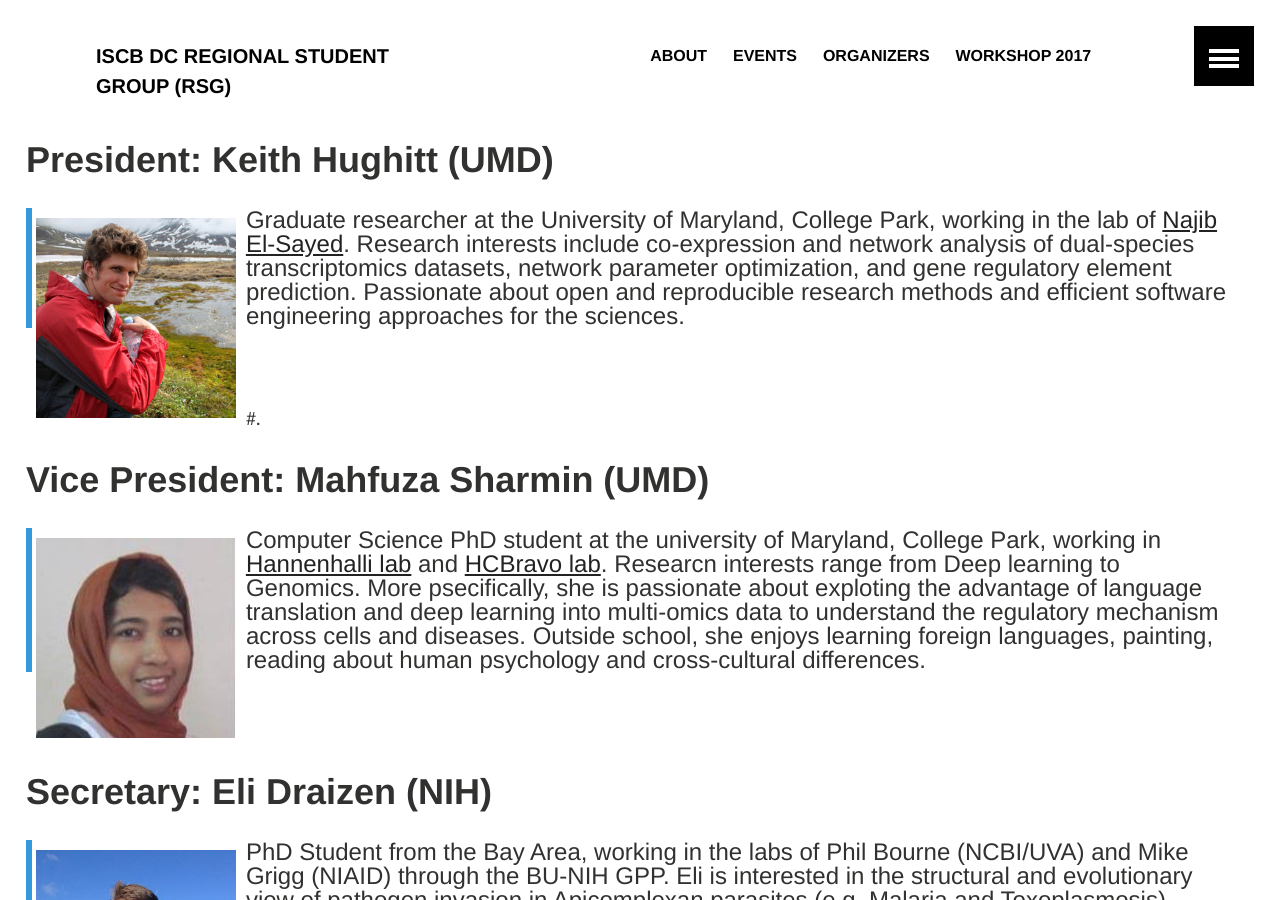
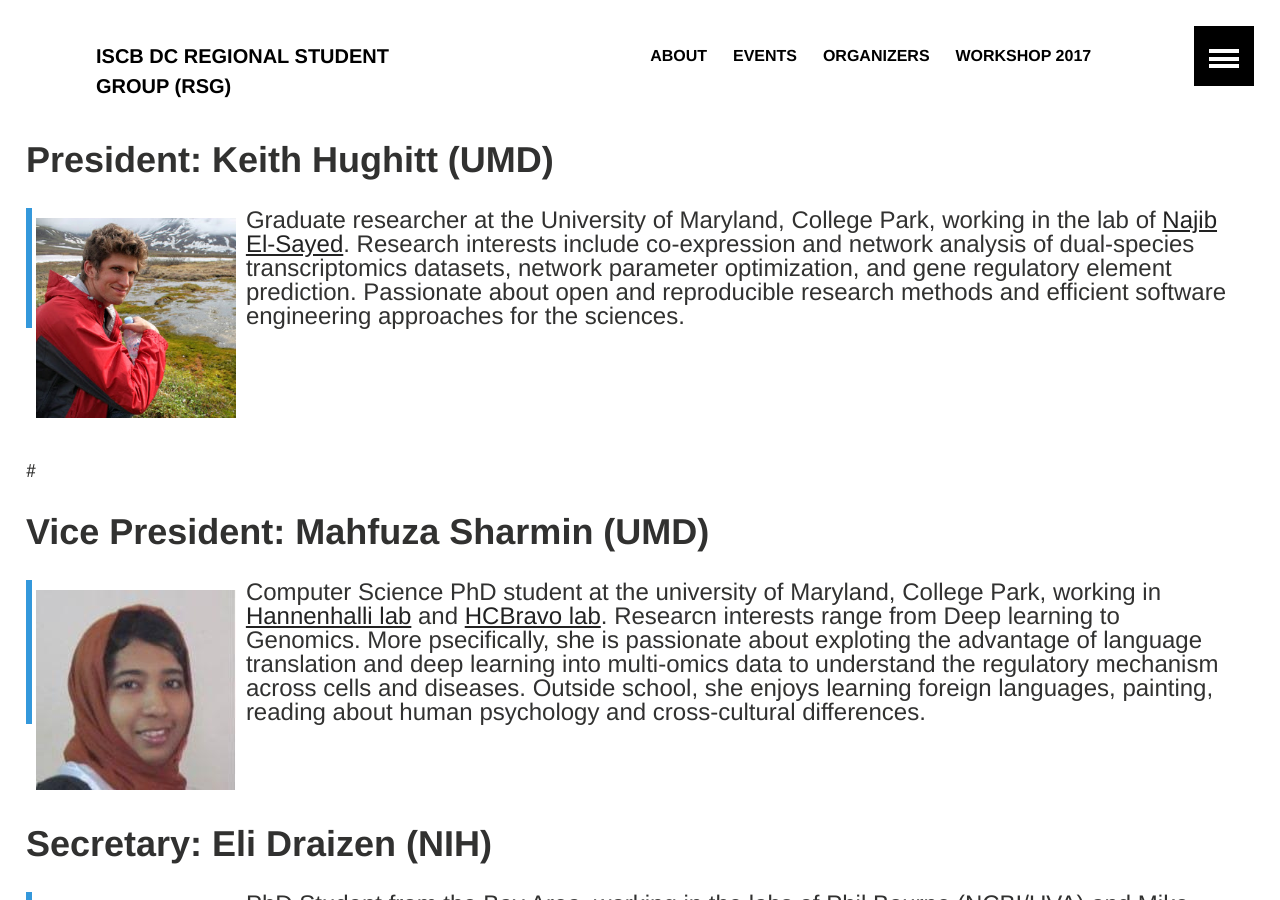
Before and after one commit to iscb-dc-rsg/iscb-dc-rsg.github.io, a Jekyll site: the page built from _pages/organizers.md, in a window 1280 px wide and 900 px high. Built offline with Jekyll 4.4.1, drawn with Linux system fonts in a browser that asks for light colours; our own code applies the rules of GitHub Pages for plain Markdown files.

Commit message:
Update organizers.md

```diff
--- a/_pages/organizers.md
+++ b/_pages/organizers.md
@@ -12,9 +12,10 @@ output: html_document
 > Graduate researcher at the University of Maryland, College Park, working in the lab of [Najib El-Sayed](http://www.najibelsayed.org/research.aspx). Research interests include co-expression and network analysis of dual-species transcriptomics datasets, network parameter optimization, and gene regulatory element prediction. Passionate about open and reproducible research methods and efficient software engineering approaches for the sciences.
 
 &nbsp;
+
 &nbsp;
 
-#.
+#
 # Vice President: Mahfuza Sharmin (UMD)
 
 ![Mahfuza Sharmin](../images/organizers/sharmin.jpg){: .organizer-image .float-left }
@@ -31,6 +32,8 @@ output: html_document
 
 > PhD Student from the Bay Area, working in the labs of Phil Bourne (NCBI/UVA) and Mike Grigg (NIAID) through the BU-NIH GPP. Eli is interested in the structural and evolutionary view of pathogen invasion in Apicomplexan parasites (e.g. Malaria and Toxoplasmosis). When he is not doing science, you can find him rock climbing or playing drums with his band Dothraki Deception.
 
+
+&nbsp;
 
 
 # Treasurer: Victoria Cepeda-Espinoza (UMD)
```
